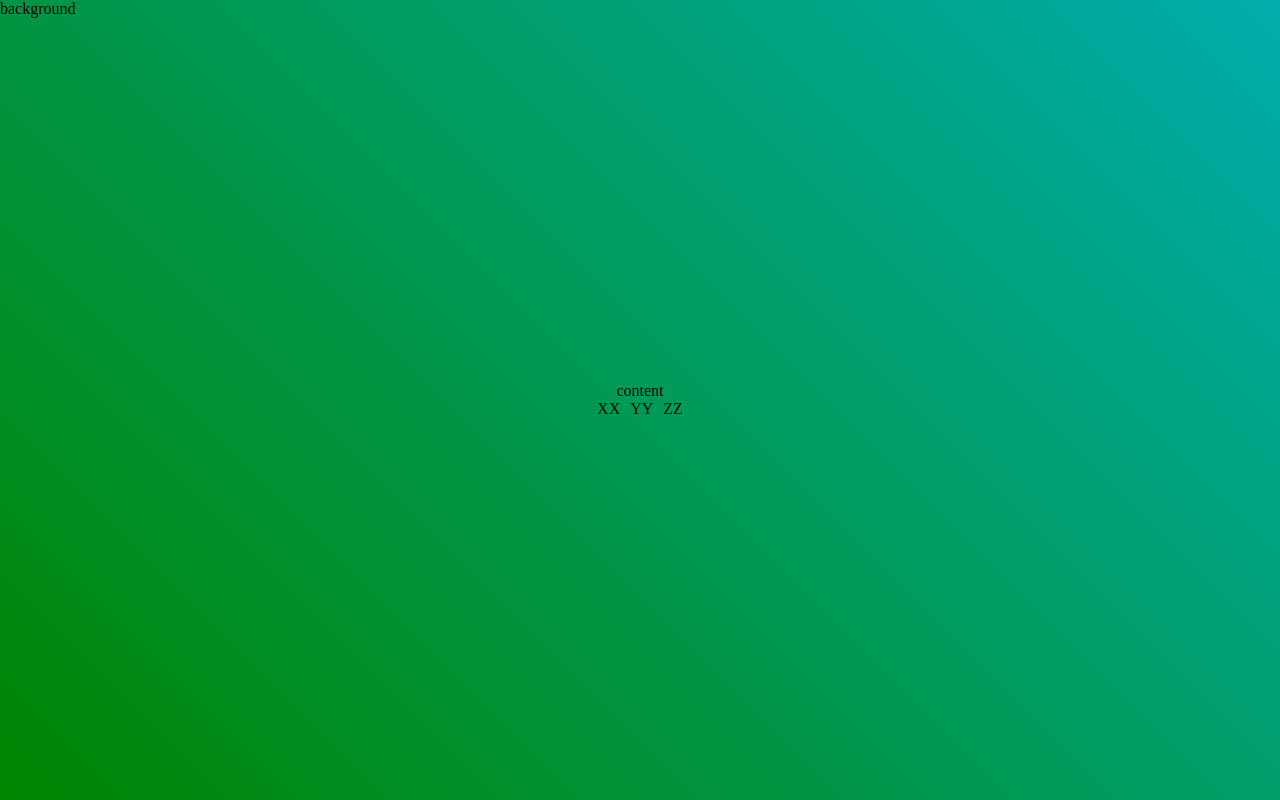
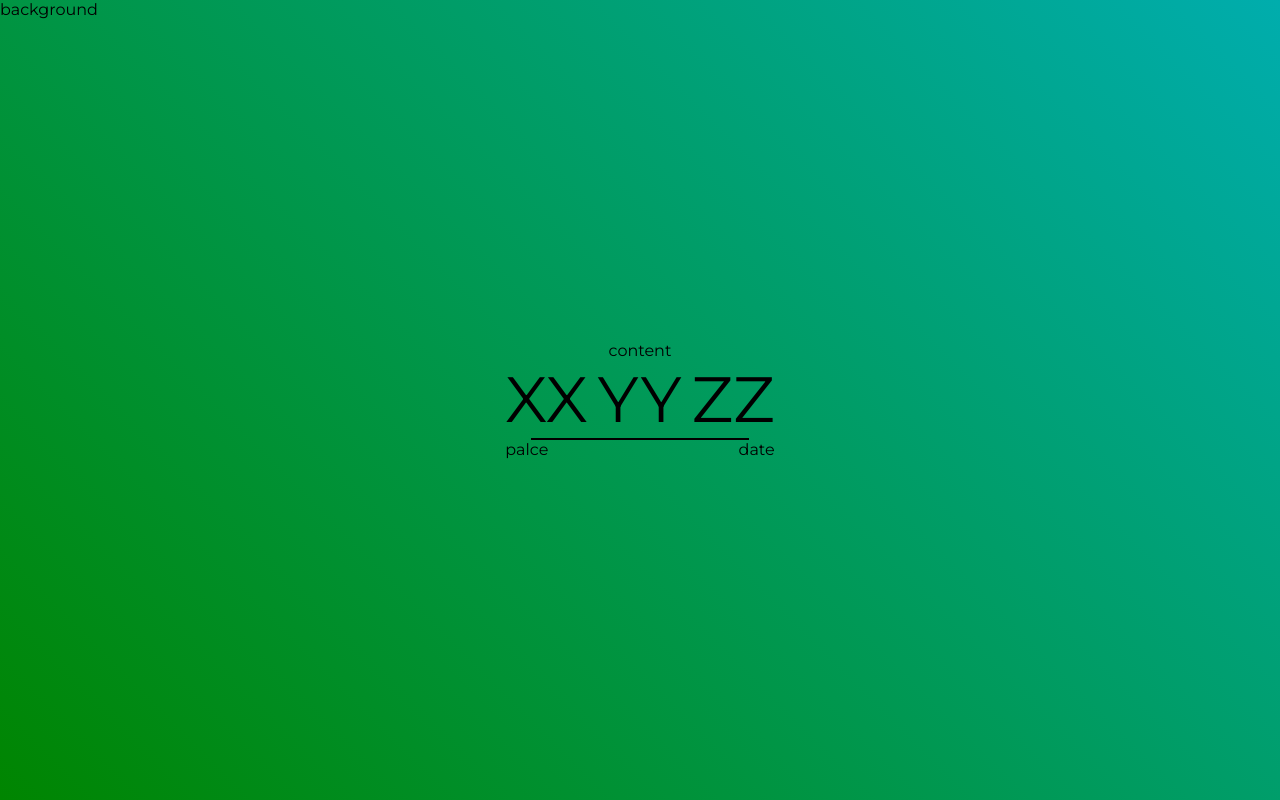
Before and after one commit to SilvoSposetti/kamon, an Angular app: page / in a window 1280 px wide. Built offline with nearby package versions, Linux system fonts and the light colour scheme.

Commit message:
added custom fonts and done layout of clock

```diff
--- a/src/app/app.component.css
+++ b/src/app/app.component.css
@@ -2,8 +2,8 @@
   width: 100vw;
   height: 100vh;
   font-size: var(--default-font-size);
-  /*font-family: 'Montserrat', sans-serif;*/
+  font-family: 'Montserrat', sans-serif;
   /*font-family: 'Raleway', sans-serif;*/
   /*font-family: 'Titillium Web', sans-serif;*/
-  font-weight: 100; /* Lightest possible */
+  font-weight: 100; /* Lightest possi ble */
   color: var(--default-font-color);}
--- a/src/app/content/clock/clock.component.css
+++ b/src/app/content/clock/clock.component.css
@@ -1,16 +1,57 @@
 .clock-container {
   width: 100%;
   height: 100%;
+  display: flex;
+  align-items: center;
+  justify-content: center;
+  flex-direction: column;
 }
 
+/***********************************************************************************************************************
+Dial
+***********************************************************************************************************************/
 .dial {
   display: flex;
   align-items: center;
   justify-content: center;
   flex-direction: row;
+  font-size: 4em;
 }
 
-.clock-separator{
-  width:10px;
+.dial-separator {
+  width: 10px;
   height: 10px;
 }
+
+/***********************************************************************************************************************
+Horizontal Line
+***********************************************************************************************************************/
+.horizontal-line {
+  width: 80%;
+  border: 0.5px solid black;
+}
+
+/***********************************************************************************************************************
+Clock Footer
+***********************************************************************************************************************/
+.clock-footer {
+  display: flex;
+  align-items: center;
+  justify-content: center;
+  flex-direction: row;
+  width: 100%;
+}
+
+.place-container {
+  width: 50%;
+  display: flex;
+  align-items: center;
+  justify-content: flex-start;
+}
+
+.date-container {
+  width: 50%;
+  display: flex;
+  align-items: center;
+  justify-content: flex-end;
+}
--- a/src/app/content/clock/clock.component.html
+++ b/src/app/content/clock/clock.component.html
@@ -3,13 +3,26 @@
     <div class="hour-digits">
       XX
     </div>
-    <div class="clock-separator"></div>
+    <div class="dial-separator"></div>
     <div class="minute-digits">
       YY
     </div>
-    <div class="clock-separator"></div>
+    <div class="dial-separator"></div>
     <div class="second-digits">
       ZZ
     </div>
   </div>
+  <div class="horizontal-line"></div>
+  <div class="clock-footer">
+    <div class="place-container">
+      <div class="place">
+        palce
+      </div>
+    </div>
+    <div class="date-container">
+      <div class="date">
+        date
+      </div>
+    </div>
+  </div>
 </div>
```
